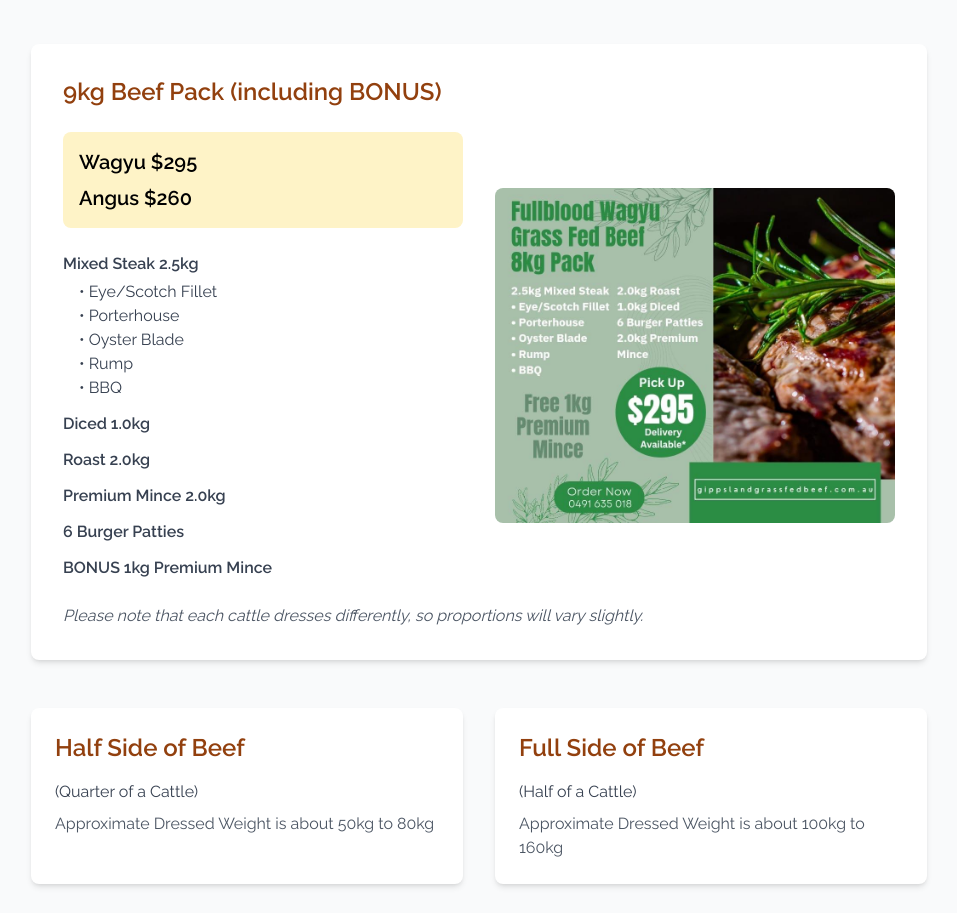
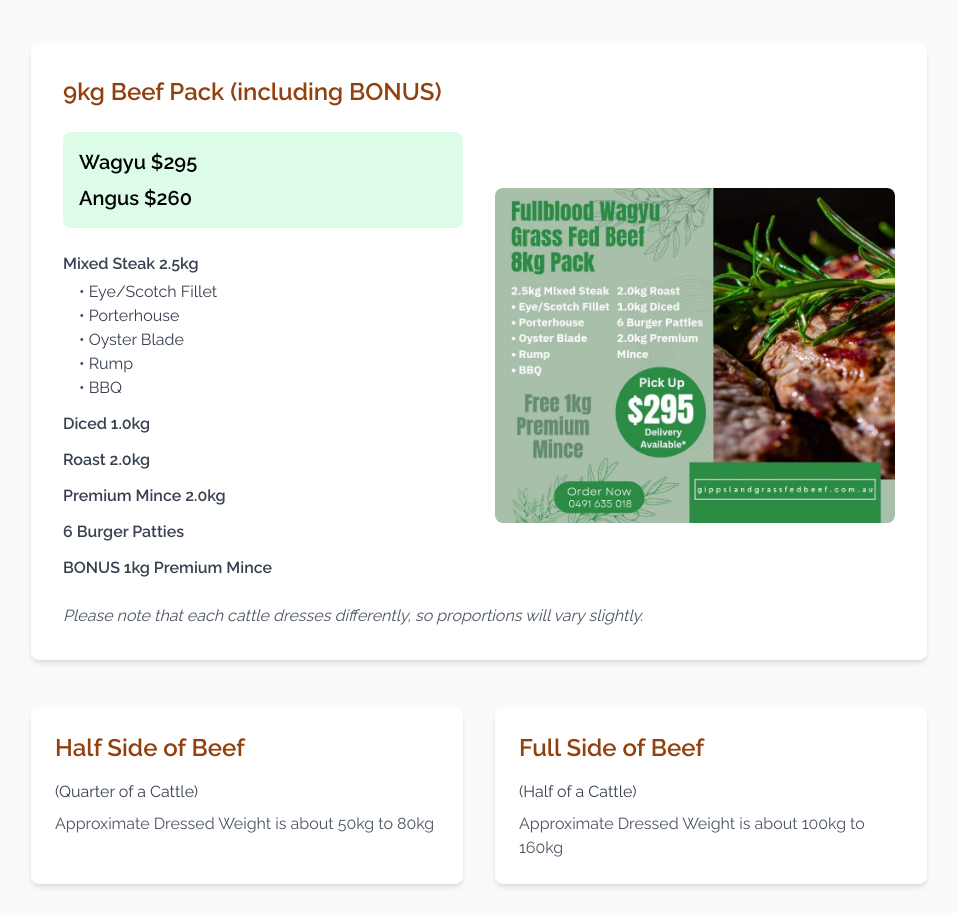
Before and after one commit to calebho091007-rgb/Gippsland-Grass-Fed-Beef-Website, a plain HTML site: page index.html in a window 1280 px wide. Shown: the part 1844-2757 px from the top of the page, without its empty margins (161-1118 px from the left). Drawn offline with nearby package versions, Linux system fonts and the light colour scheme.

Commit message:
Update index.html

```diff
--- a/index.html
+++ b/index.html
@@ -96,7 +96,7 @@
                 <h3 class="text-2xl font-bold text-amber-800 mb-6">9kg Beef Pack (including BONUS)</h3>
                 <div class="grid md:grid-cols-2 gap-8">
                     <div>
-                        <div class="bg-amber-100 p-4 rounded-lg mb-6">
+                        <div class="bg-green-100 p-4 rounded-lg mb-6">
                             <h4 class="font-bold text-xl mb-2">Wagyu $295</h4>
                             <h4 class="font-bold text-xl">Angus $260</h4>
                         </div>
```
